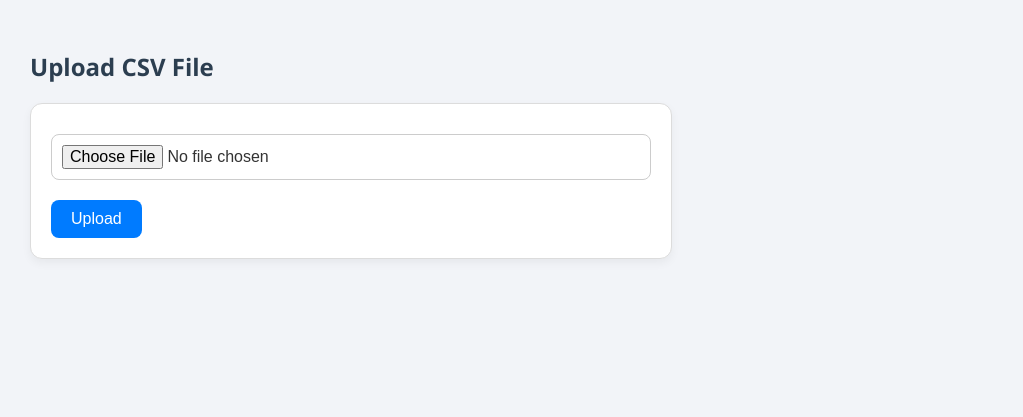
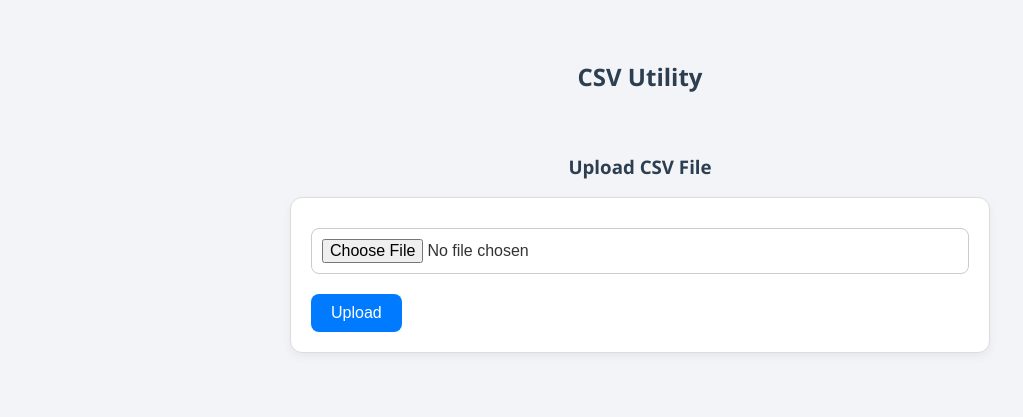
Before and after one commit to Balamuruganr1211/csv-utility, a Flask app: page / in a window 1280 px wide. Shown: the top 417 px of the page, without its empty margins (0-1023 px from the left). Run offline with Flask 3, Linux system fonts and the light colour scheme.

Commit message:
Changed the Css styles

```diff
--- a/app.py
+++ b/app.py
@@ -53,7 +53,7 @@ def filter_csv():
         return f"Error: {e}"
     output_path = os.path.join(app.config['OUTPUT_FOLDER'], f"filtered_{filename}")
     util.write_to_csv(result_df, output_path)
-    return render_template('result.html', table=result_df.to_html(index=False), file=os.path.basename(output_path), filename=filename, result_sentence=f"Filtered Data({column}{op}{value})")
+    return render_template('result_table.html', title='Filtering', table=result_df.to_html(index=False), file=os.path.basename(output_path), filename=filename, result_sentence=f"Filtered Data({column} {op} {value})")
 
 @app.route('/sort', methods=['POST'])
 def sort_csv():
@@ -64,7 +64,7 @@ def sort_csv():
     result_df = util.sort_rows(column, ascending=order)
     output_path = os.path.join(app.config['OUTPUT_FOLDER'], f"sorted_{filename}")
     util.write_to_csv(result_df, output_path)
-    return render_template('result.html', table=result_df.to_html(index=False), file=os.path.basename(output_path), filename=filename, result_sentence=f"Sorted Data({column} {request.form['order'].capitalize()})")
+    return render_template('result_table.html', title='Sorting', table=result_df.to_html(index=False), file=os.path.basename(output_path), filename=filename, result_sentence=f"Sorted Data({column} {request.form['order'].capitalize()})")
 
 @app.route('/aggregate', methods=['POST'])
 def aggregate_csv():
@@ -73,7 +73,7 @@ def aggregate_csv():
     operation = request.form['operation']
     util = CSVUtility(os.path.join(app.config['UPLOAD_FOLDER'], filename))
     result = util.aggregate_column(column, operation)
-    return f"{operation.capitalize()} of {column}: {result}"
+    return render_template('result.html', title='Aggregate', message=f"{operation.capitalize()} of {column}: {result}")
 
 @app.route('/palindromes', methods=['POST'])
 def palindrome_csv():
@@ -81,7 +81,7 @@ def palindrome_csv():
     column = request.form['column']
     util = CSVUtility(os.path.join(app.config['UPLOAD_FOLDER'], filename))
     count = util.count_palindromes(column)
-    return f"Palindrome count in '{column}': {count}"
+    return render_template('result.html', title='Palindrome', message=f"Palindrome count in '{column}': {count}")
 
 @app.route('/download/<filename>')
 def download_file(filename):
--- a/static/style.css
+++ b/static/style.css
@@ -3,12 +3,21 @@ body {
     background-color: #f2f4f8;
     color: #333;
     margin: 0;
-    padding: 30px;
+    padding: 40px 10px;
+    display: flex;
+    justify-content: center;
+    align-items: flex-start;
+}
+
+.container {
+    width: 100%;
+    max-width: 700px;
+    margin: 0 auto;
 }
 
 h2, h3 {
     color: #2c3e50;
-    margin-bottom: 20px;
+    text-align: center;
 }
 
 form {
@@ -18,33 +27,26 @@ form {
     border-radius: 12px;
     margin-bottom: 25px;
     box-shadow: 0 4px 10px rgba(0, 0, 0, 0.05);
-    max-width: 600px;
 }
 
 form input[type="file"],
 form input[type="text"],
 form input[type="number"],
-form input[type="email"],
-form input[type="search"],
-form input[type="password"],
-form input[type="tel"],
-form input[type="url"],
 form input:not([type]),
 form select {
-    display: inline-block;
+    display: block;
     padding: 10px;
     margin: 10px 0;
     border: 1px solid #ccc;
     border-radius: 8px;
     width: 100%;
+    font-size: 1rem;
     box-sizing: border-box;
-    font-size: 1rem;
 }
 
 label {
-    display: block;
+    font-weight: 600;
     margin-top: 10px;
-    font-weight: 600;
 }
 
 form button,
--- a/templates/display.html
+++ b/templates/display.html
@@ -2,10 +2,12 @@
 <html>
 <head><title>CSV Preview</title><link rel="stylesheet" type="text/css" href="{{ url_for('static', filename='style.css') }}"></head>
 <body>
+<div class="container">
 <h2>First 3 Rows of {{ filename }}</h2>
 {{ table|safe }}
 <div class="button-row">
     <a href="/?filename={{ filename }}">Back</a>
 </div>
+</div>
 </body>
 </html>
--- a/templates/index.html
+++ b/templates/index.html
@@ -2,14 +2,18 @@
 <html>
 <head><title>CSV Utility</title><link rel="stylesheet" type="text/css" href="{{ url_for('static', filename='style.css') }}"></head>
 <body>
-<h2>Upload CSV File</h2>
+<div class="container">
+<h2>CSV Utility</h2><br>
+<h3>Upload CSV File</h3>
 <form action="/" method="POST" enctype="multipart/form-data">
     <input type="file" name="file" accept=".csv" required>
     <button type="submit">Upload</button>
 </form>
 {% if uploaded %}
-<h3>File Uploaded: {{ filename }}</h3>
-<a href="/display/{{ filename }}">Preview</a>
+<div class="file-header">
+    <h3>File Uploaded: {{ filename }}</h3>
+    <a class="button" href="/display/{{ filename }}">Preview</a>
+</div>
 <hr>
 
 <h3>Operations</h3>
@@ -29,6 +33,7 @@
         <option value="contains">contains</option>
     </select>
     <input name="value" placeholder="Value" required>
+    <p>Note: For Date Field give the value in the format of DD-MM-YYYY<p>
     <button>Filter</button>
 </form>
 
@@ -75,5 +80,6 @@
     <button>Count Palindromes</button>
 </form>
 {% endif %}
+<div>
 </body>
 </html>
```
Also changed, not shown: other parts of static/style.css (+40 -7 lines), templates/result.html (+7 -7 lines), templates/result_table.html (added, +14 -0 lines).
